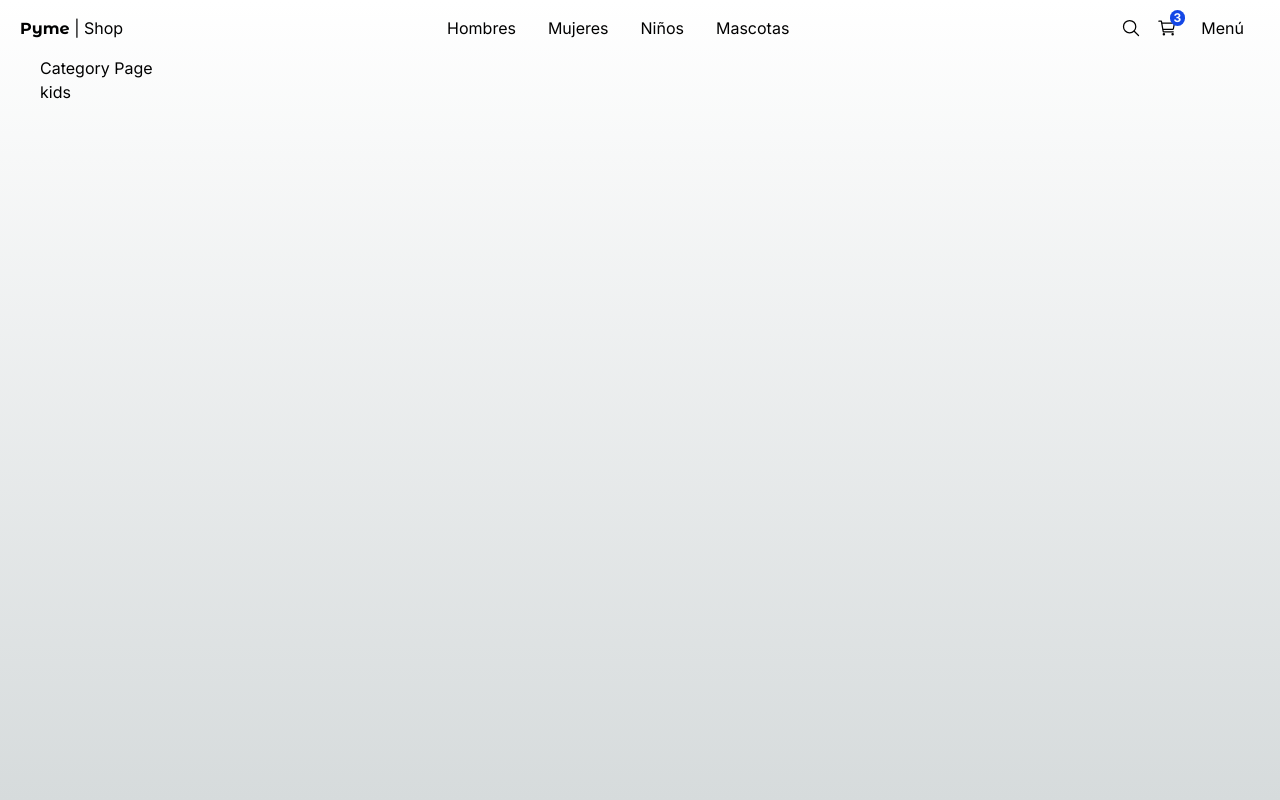
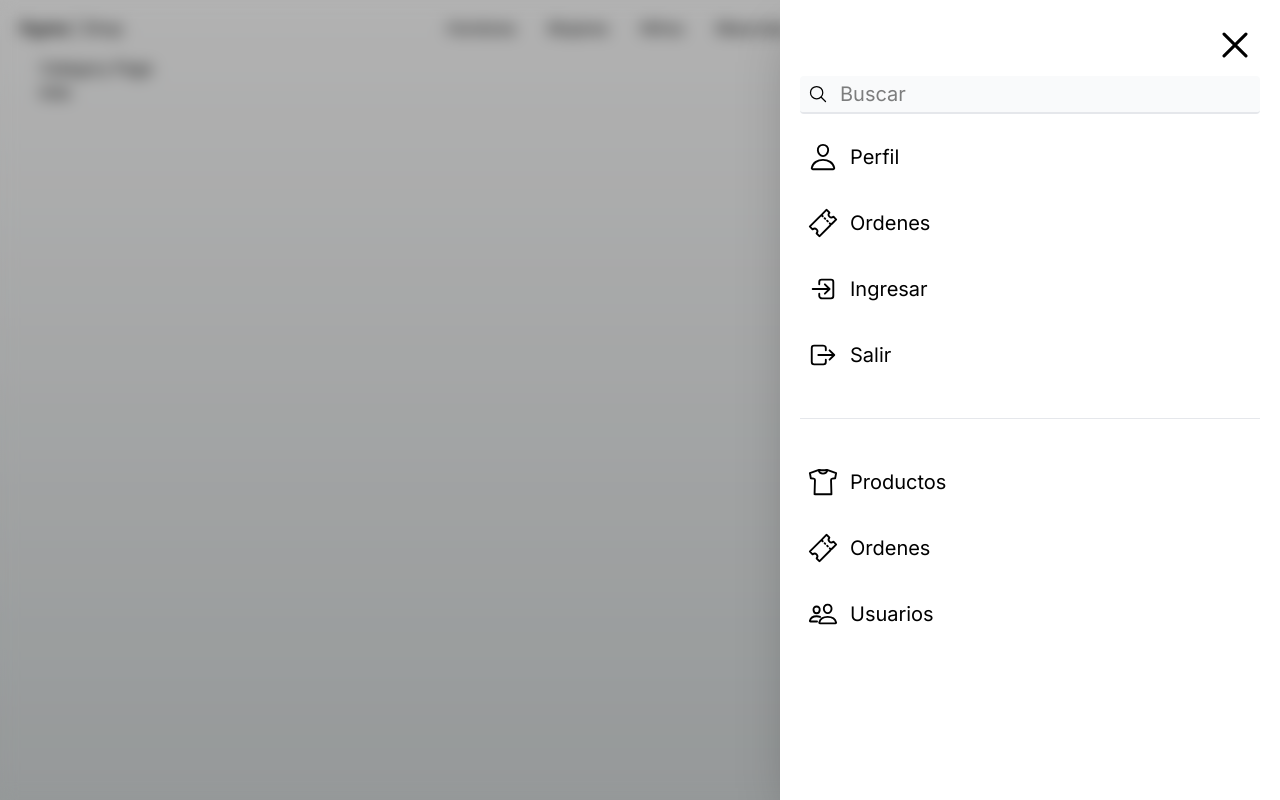
Before and after one commit to eandres8/pyme-shop-web, a Next.js app: page /category/kids in a window 1280 px wide. Both pictures are taken after a click on the button "Menú". Built offline with nearby package versions, Linux system fonts and the light colour scheme.

Commit message:
feat: create sidemenu component

```diff
--- a/app/(shop)/layout.tsx
+++ b/app/(shop)/layout.tsx
@@ -1,10 +1,12 @@
 import type { TLayoutProps } from "@/src/core/types";
-import { TopMenu } from "@/src/shared/components/ui";
+import { Sidebar, TopMenu } from "@/src/shared/components/ui";
 
 export default function ShopLayout({ children }: TLayoutProps) {
   return (
     <main className="min-h-screen">
       <TopMenu />
+      <Sidebar />
+
       <div className="px-4 md:px-10">
         {children}
       </div>
--- a/package.json
+++ b/package.json
@@ -9,10 +9,12 @@
     "lint": "eslint"
   },
   "dependencies": {
+    "clsx": "^2.1.1",
     "next": "16.2.4",
     "react": "19.2.4",
     "react-dom": "19.2.4",
-    "react-icons": "^5.6.0"
+    "react-icons": "^5.6.0",
+    "zustand": "^5.0.12"
   },
   "devDependencies": {
     "@tailwindcss/postcss": "^4",
--- /dev/null
+++ b/src/data/stores/index.ts
@@ -0,0 +1 @@
+export * from './ui/ui.store';
--- /dev/null
+++ b/src/data/stores/ui/ui.store.ts
@@ -0,0 +1,14 @@
+import { create } from 'zustand';
+
+type State = {
+  isSideMenuOpen: boolean;
+
+  openSideMenu: () => void;
+  closeSideMenu: () => void;
+};
+
+export const useUIStore = create<State>((set) => ({
+  isSideMenuOpen: false,
+  openSideMenu: () => set({ isSideMenuOpen: true }),
+  closeSideMenu: () => set({ isSideMenuOpen: false }),
+}));
--- a/src/shared/components/ui/index.ts
+++ b/src/shared/components/ui/index.ts
@@ -1,3 +1,4 @@
+export * from './sidebar/Sidebar';
 export * from './not-found/PageNotFound';
+export * from './top-menu/TopMenu';
 export * from './title/Title';
-export * from './top-menu/TopMenu';
--- /dev/null
+++ b/src/shared/components/ui/sidebar/Sidebar.tsx
@@ -0,0 +1,112 @@
+"use client";
+
+import Link from "next/link";
+import {
+  IoCloseOutline,
+  IoLogInOutline,
+  IoLogOutOutline,
+  IoPeopleOutline,
+  IoPersonOutline,
+  IoSearchOutline,
+  IoShirtOutline,
+  IoTicketOutline,
+} from "react-icons/io5";
+import clsx from "clsx";
+
+import { useUIStore } from "@/src/data/stores";
+
+export const Sidebar = () => {
+  const isSideMenuOpen = useUIStore((state) => state.isSideMenuOpen);
+  const closeMenu = useUIStore((state) => state.closeSideMenu);
+
+  return (
+    <div>
+
+      {
+        isSideMenuOpen && (
+          <>
+            <div className="fixed top-0 left-0 w-screen h-screen z-10 bg-black opacity-30" />
+            <div onClick={closeMenu} className="fade-in fixed top-0 left-0 w-screen h-screen z-10 backdrop-filter backdrop-blur-sm" />
+          </>
+        )
+      }
+
+      <aside
+        className={clsx(
+          "fixed p-5 right-0 top-0 w-125 h-screen bg-white z-20 shadow-2xl transform transition-all duration-300",
+          {
+            "translate-x-full": !isSideMenuOpen,
+          }
+        )}
+      >
+        <IoCloseOutline
+          size={50}
+          className="absolute top-5 right-5 cursor-pointer"
+          onClick={closeMenu}
+        />
+
+        <div className="relative mt-14">
+          <IoSearchOutline size={20} className="absolute top-2 left-2" />
+          <input
+            type="text"
+            placeholder="Buscar"
+            className="w-full bg-gray-50 rounded pl-10 py-1 pr-10 border-b-2 text-xl border-gray-200 focus:outline-none focus:border-blue-500"
+          />
+        </div>
+
+        <Link
+          href="/"
+          className="flex items-center mt-5 p-2 hover:bg-gray-100 rounded transition-all"
+        >
+          <IoPersonOutline size={30} />
+          <span className="ml-3 text-xl">Perfil</span>
+        </Link>
+        <Link
+          href="/"
+          className="flex items-center mt-5 p-2 hover:bg-gray-100 rounded transition-all"
+        >
+          <IoTicketOutline size={30} />
+          <span className="ml-3 text-xl">Ordenes</span>
+        </Link>
+        <Link
+          href="/"
+          className="flex items-center mt-5 p-2 hover:bg-gray-100 rounded transition-all"
+        >
+          <IoLogInOutline size={30} />
+          <span className="ml-3 text-xl">Ingresar</span>
+        </Link>
+        <Link
+          href="/"
+          className="flex items-center mt-5 p-2 hover:bg-gray-100 rounded transition-all"
+        >
+          <IoLogOutOutline size={30} />
+          <span className="ml-3 text-xl">Salir</span>
+        </Link>
+
+        <div className="w-full h-px bg-gray-200 my-10" />
+
+        <Link
+          href="/"
+          className="flex items-center mt-5 p-2 hover:bg-gray-100 rounded transition-all"
+        >
+          <IoShirtOutline size={30} />
+          <span className="ml-3 text-xl">Productos</span>
+        </Link>
+        <Link
+          href="/"
+          className="flex items-center mt-5 p-2 hover:bg-gray-100 rounded transition-all"
+        >
+          <IoTicketOutline size={30} />
+          <span className="ml-3 text-xl">Ordenes</span>
+        </Link>
+        <Link
+          href="/"
+          className="flex items-center mt-5 p-2 hover:bg-gray-100 rounded transition-all"
+        >
+          <IoPeopleOutline size={30} />
+          <span className="ml-3 text-xl">Usuarios</span>
+        </Link>
+      </aside>
+    </div>
+  );
+};
--- a/src/shared/components/ui/top-menu/TopMenu.tsx
+++ b/src/shared/components/ui/top-menu/TopMenu.tsx
@@ -1,9 +1,14 @@
+'use client';
+
 import Link from "next/link";
 import { IoSearchOutline, IoCartOutline } from 'react-icons/io5';
 
 import { titleFont } from "@/src/config/fonts";
+import { useUIStore } from "@/src/data/stores";
 
 export const TopMenu = () => {
+  const closeMenu = useUIStore((state) => state.openSideMenu);
+
   return (
     <nav className="flex px-5 justify-between items-center w-full">
       <div>
@@ -30,7 +35,10 @@
             <IoCartOutline className="w-5 h-5" />
           </span>
         </Link>
-        <button className="m-2 p-2 rounded-md transition-all hover:bg-gray-100">
+        <button
+          className="m-2 p-2 rounded-md transition-all hover:bg-gray-100"
+          onClick={closeMenu}
+        >
           Menú
         </button>
       </div>
```
Also changed, not shown: 1 other file (tests, documents, lock files or other folders).
